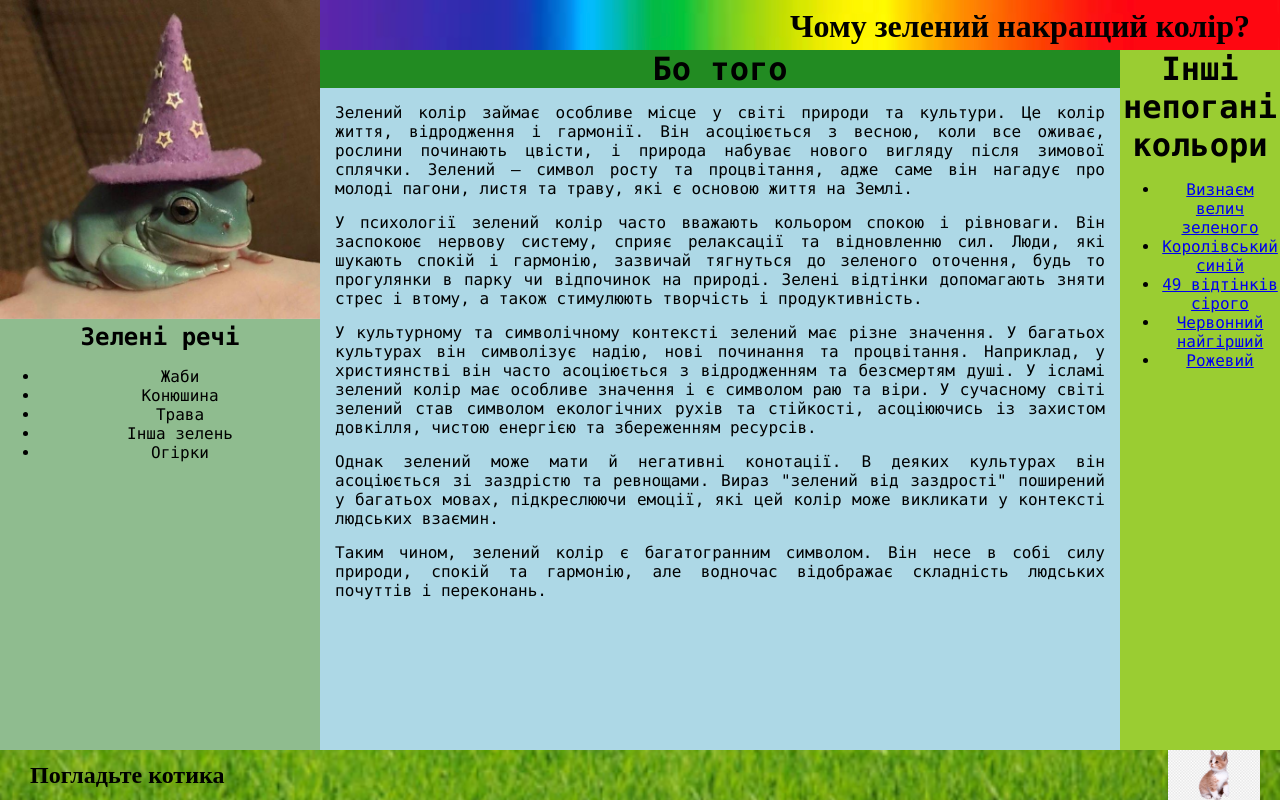
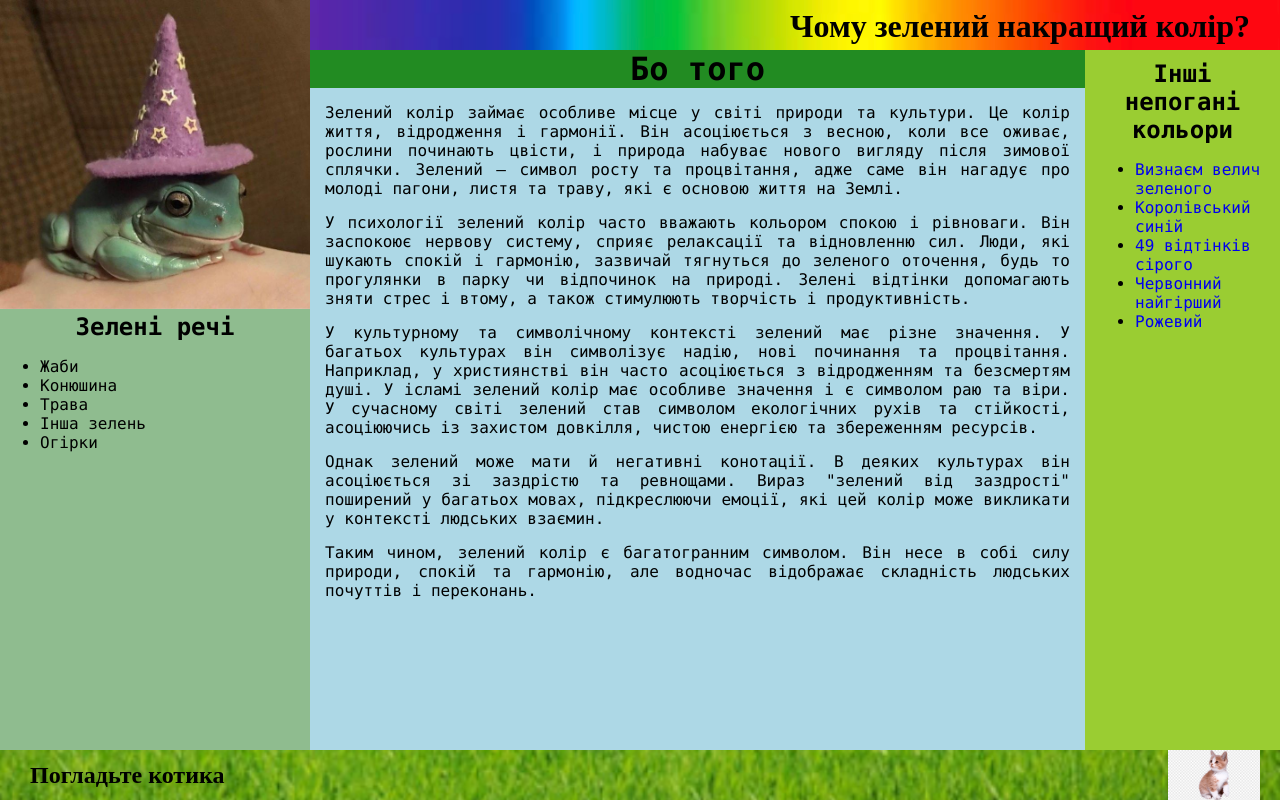
Before and after one commit to marerlini/marerlini.github.io, a plain HTML site: page index.html in a window 1280 px wide. Drawn offline with Linux system fonts and the light colour scheme.

Commit message:
кінцевий варіант.2

```diff
--- a/index.html
+++ b/index.html
@@ -42,7 +42,7 @@
         </div>
 
         <div class="block_4">
-            <h1>Інші непогані кольори</h1>
+            <h2>Інші непогані кольори</h2>
             <nav>
                 <ul>
                     <li><a href="index.html">Визнаєм велич зеленого</a></li>
@@ -62,7 +62,7 @@
         </div>
         <img src="Картинки/Котик.png" alt="Example Image" usemap="#pet_cat">
         <map name="pet_cat">
-            <area shape="rect" coords="20,0,70px,50px" alt="Rectangle Area" href="https://marerlini.github.io/index.html">
+            <area shape="rect" coords="20,0,70px,50px" alt="Rectangle Area" href="https://www.pinterest.com/pin/16607092370619384/">
         </map>
     </div>
 </footer>
--- a/style.css
+++ b/style.css
@@ -5,6 +5,12 @@ body{
 }
 h1, h2, h3, h4, h5, h6 {
     margin: 0;
+}
+a{
+    text-decoration: none;
+}
+ul{
+    text-align: left;
 }
 p{
     margin: 15px;
@@ -53,6 +59,9 @@ p{
 
 .block_4{
     background-color: yellowgreen;
+    padding: 10px;
+    overflow-y: auto;
+    min-width: 175px;
 }
 
 .block_3{
```
Also changed, not shown: page_1.html (+2 -2 lines), page_2.html (+2 -2 lines), page_3.html (+2 -2 lines), page_4.html (+2 -2 lines).
